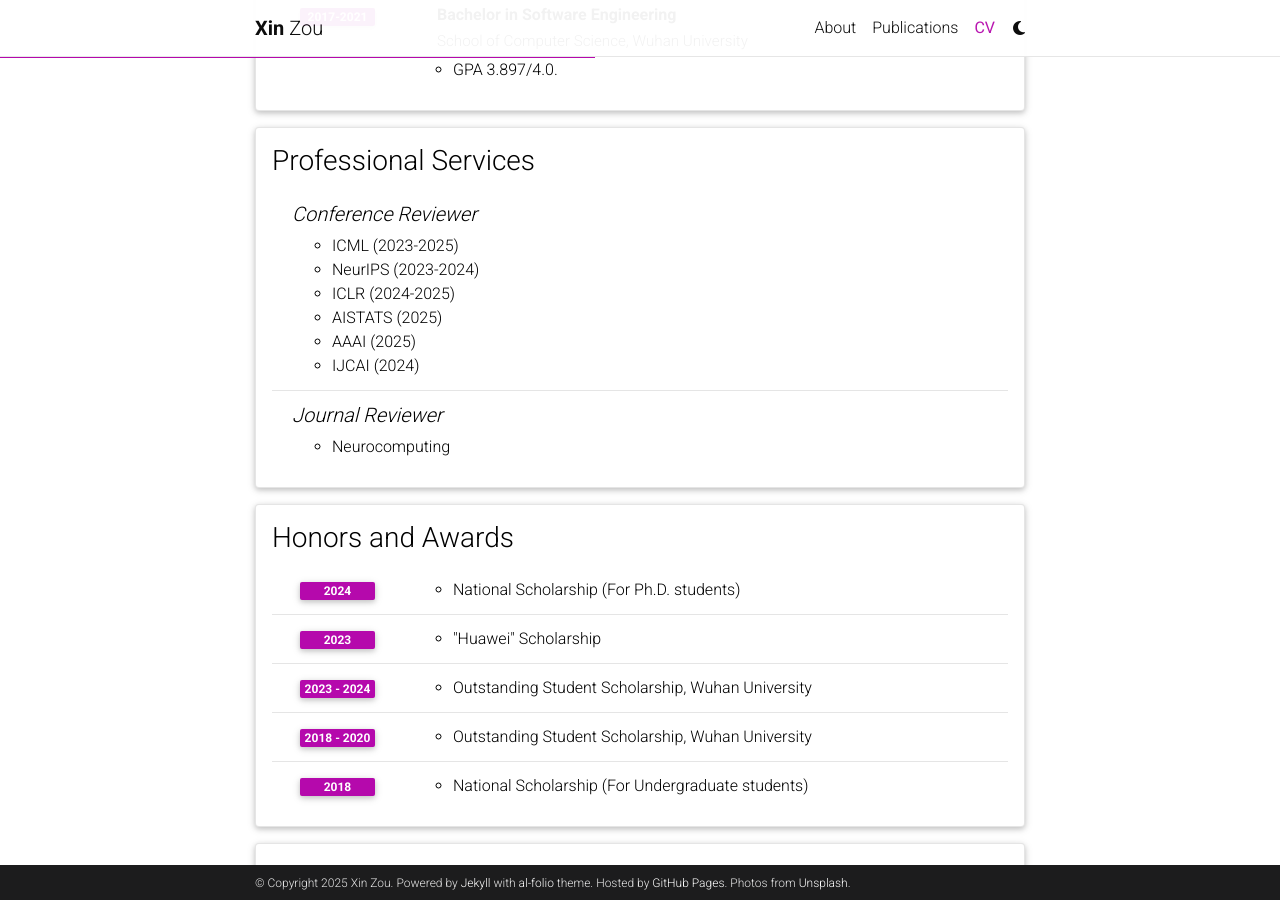
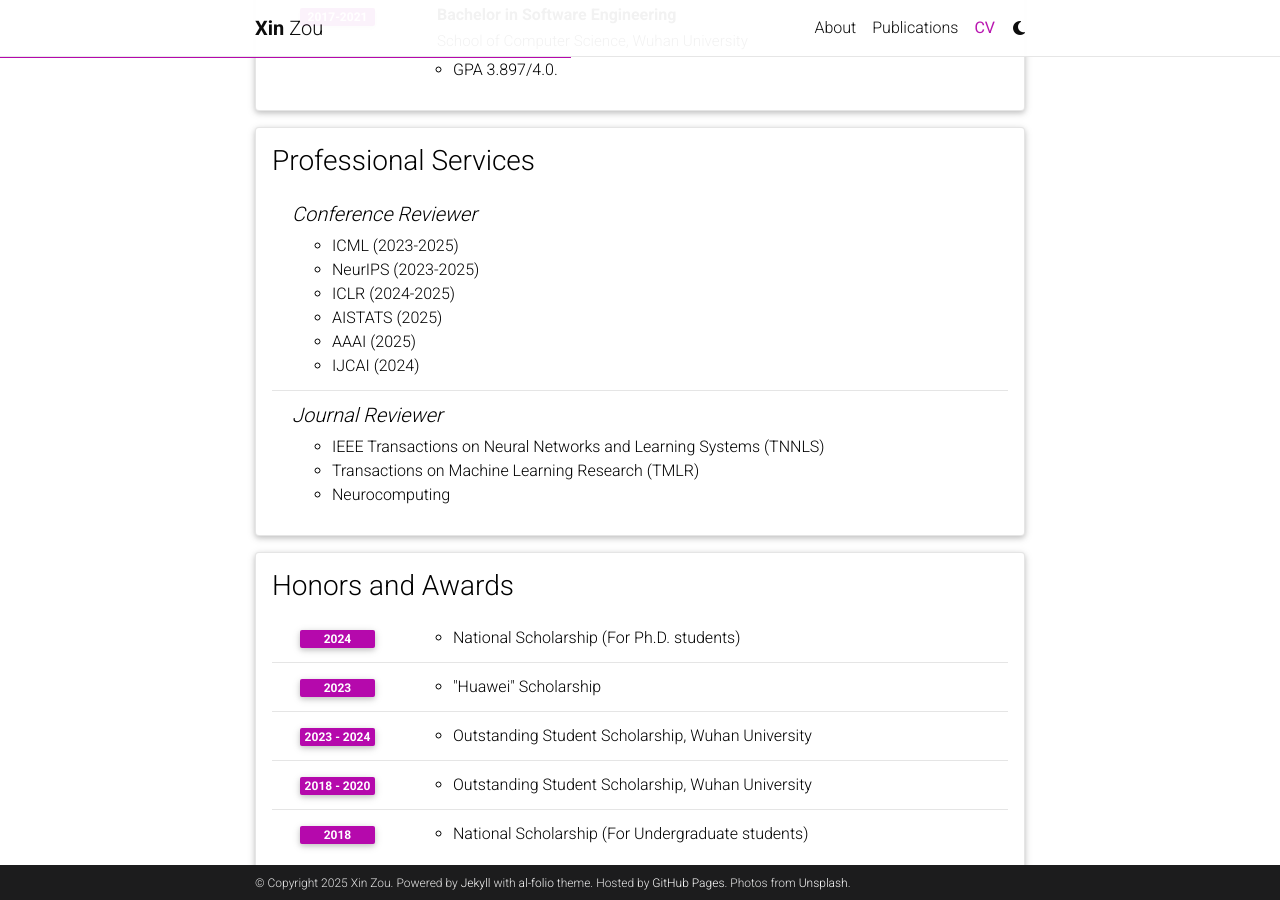
Before and after one commit to ZouXinn/ZouXinn.github.io, a Jekyll site: the page built from _pages/cv.md, in a window 1280 px wide and 900 px high, scrolled down 533 px. Built offline with Jekyll 4.4.1, drawn with Linux system fonts in a browser that asks for light colours; comment, search, counter and statistics services are not loaded; a style sheet for code colours, icons or effects is not loaded.

Commit message:
add TNNLS and TMLR reviewer

```diff
--- a/_data/cv.yml
+++ b/_data/cv.yml
@@ -59,7 +59,7 @@
     - title: Conference Reviewer
       items:
       - ICML (2023-2025)
-      - NeurIPS (2023-2024)
+      - NeurIPS (2023-2025)
       - ICLR (2024-2025)
       - AISTATS (2025)
       - AAAI (2025)
@@ -67,7 +67,10 @@
 
     - title: Journal Reviewer
       items:
+      - IEEE Transactions on Neural Networks and Learning Systems (TNNLS)
+      - Transactions on Machine Learning Research (TMLR)
       - Neurocomputing
+
 
 - title: Honors and Awards
   type: time_table
```
